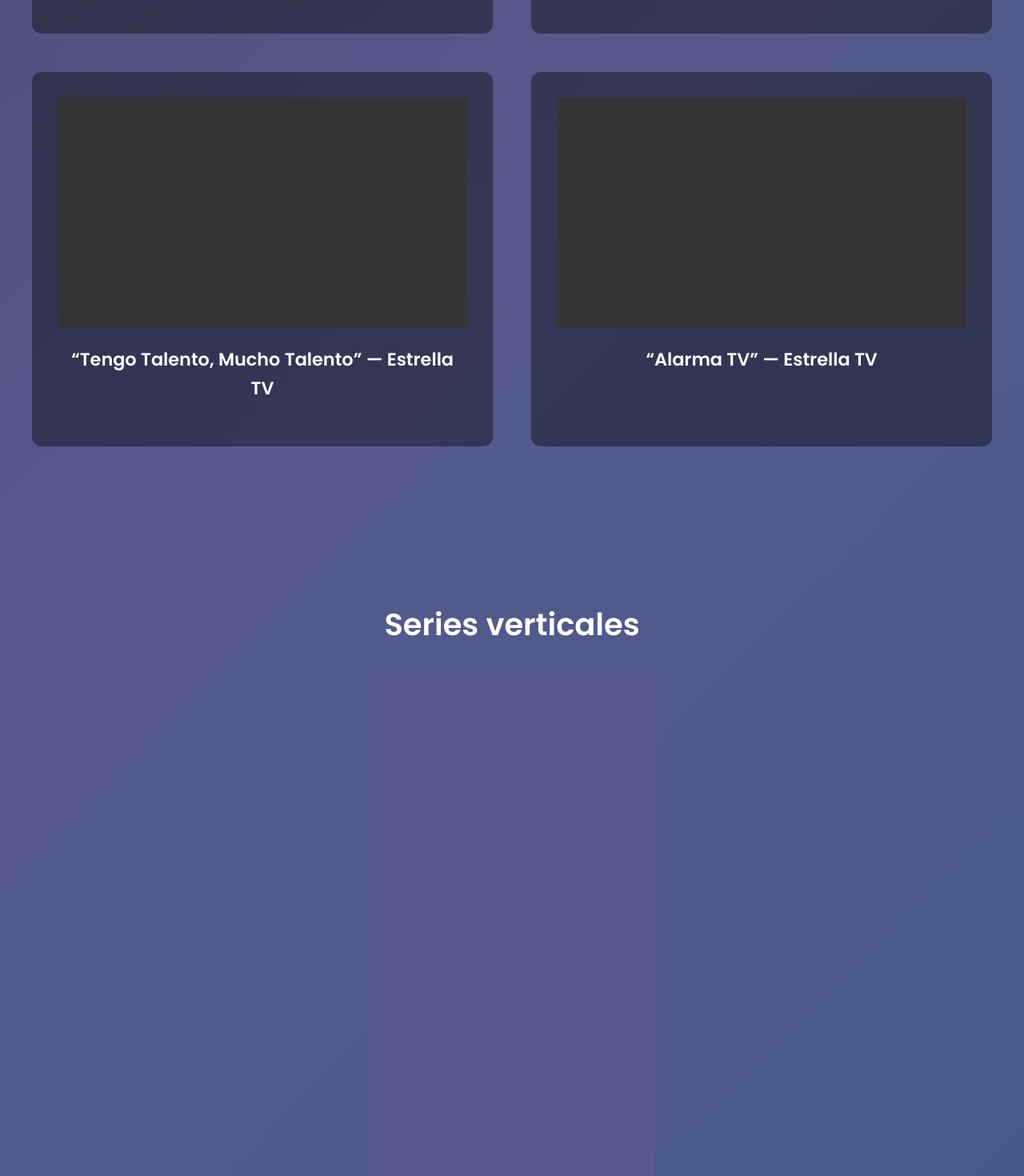
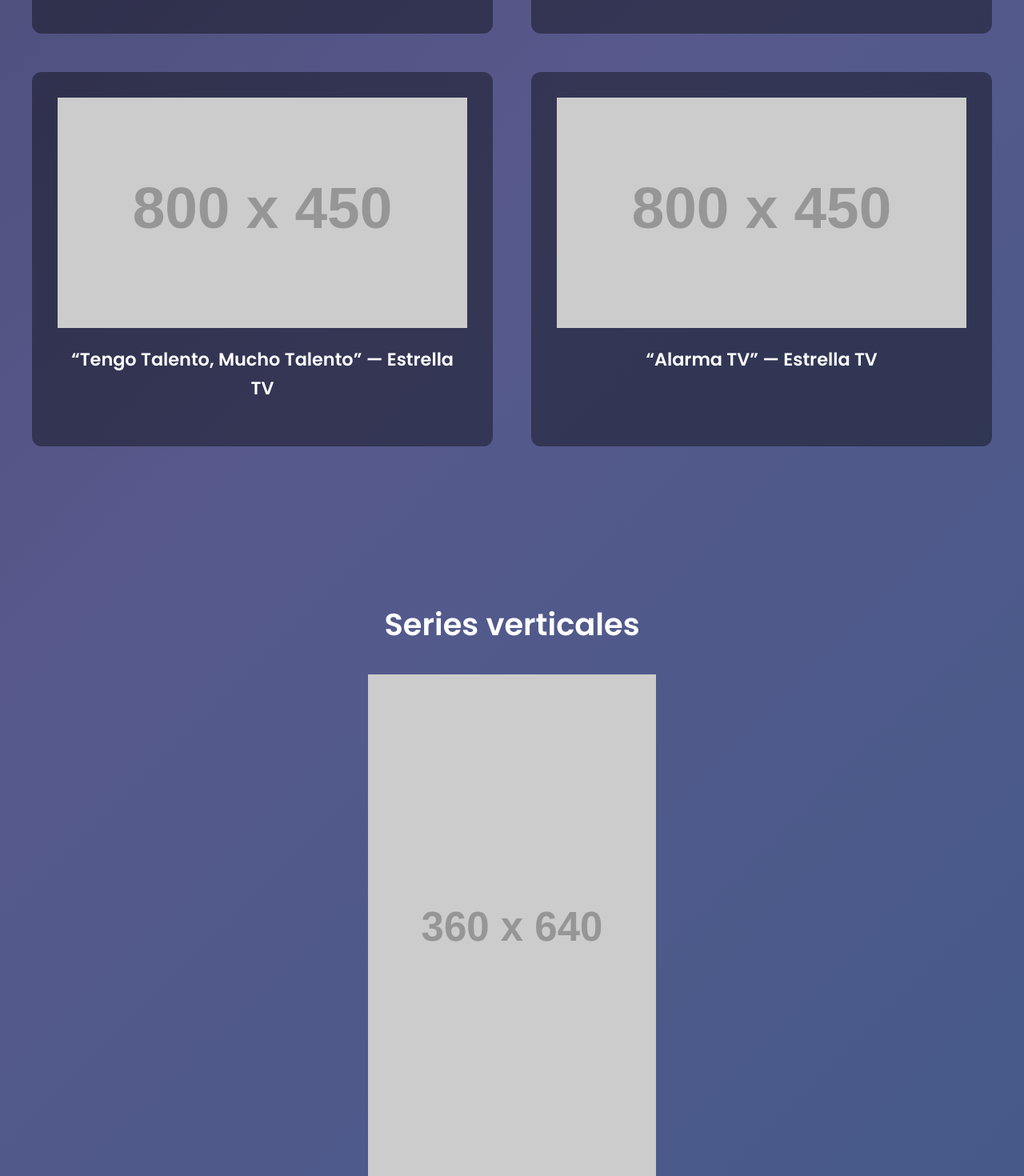
Before and after one commit to Jamon1405/Reto90Dias, a Next.js app: page /contenido in a window 1280 px wide. Shown: the part 620-2090 px from the top of the page at 80% size. Built offline with nearby package versions, Linux system fonts and the light colour scheme.

Commit message:
Add placeholder images for featured and vertical series

```diff
--- a/src/components/ProduccionesDestacadas.js
+++ b/src/components/ProduccionesDestacadas.js
@@ -4,19 +4,43 @@ const content = {
   es: {
     title: 'Producciones destacadas',
     items: [
-      '“El Reto de Creadores” — YouTube Originals',
-      '“Mamá ya es mi Casa” — TelevisaUnivision',
-      '“Tengo Talento, Mucho Talento” — Estrella TV',
-      '“Alarma TV” — Estrella TV',
+      {
+        title: '“El Reto de Creadores” — YouTube Originals',
+        image: 'https://placehold.co/800x450',
+      },
+      {
+        title: '“Mamá ya es mi Casa” — TelevisaUnivision',
+        image: 'https://placehold.co/800x450',
+      },
+      {
+        title: '“Tengo Talento, Mucho Talento” — Estrella TV',
+        image: 'https://placehold.co/800x450',
+      },
+      {
+        title: '“Alarma TV” — Estrella TV',
+        image: 'https://placehold.co/800x450',
+      },
     ],
   },
   en: {
     title: 'Featured productions',
     items: [
-      '“El Reto de Creadores” — YouTube Originals',
-      '“Mamá ya es mi Casa” — TelevisaUnivision',
-      '“Tengo Talento, Mucho Talento” — Estrella TV',
-      '“Alarma TV” — Estrella TV',
+      {
+        title: '“El Reto de Creadores” — YouTube Originals',
+        image: 'https://placehold.co/800x450',
+      },
+      {
+        title: '“Mamá ya es mi Casa” — TelevisaUnivision',
+        image: 'https://placehold.co/800x450',
+      },
+      {
+        title: '“Tengo Talento, Mucho Talento” — Estrella TV',
+        image: 'https://placehold.co/800x450',
+      },
+      {
+        title: '“Alarma TV” — Estrella TV',
+        image: 'https://placehold.co/800x450',
+      },
     ],
   },
 };
@@ -28,9 +52,9 @@ export default function ProduccionesDestacadas({ lang = 'es' }) {
       <h2 className={styles.title}>{t.title}</h2>
       <ul className={styles.list}>
         {t.items.map((i) => (
-          <li key={i} className={styles.item}>
-            <div className={styles.videoPlaceholder} />
-            <p>{i}</p>
+          <li key={i.title} className={styles.item}>
+            <img src={i.image} alt={i.title} className={styles.image} />
+            <p>{i.title}</p>
           </li>
         ))}
       </ul>
--- a/src/components/ProduccionesDestacadas.module.css
+++ b/src/components/ProduccionesDestacadas.module.css
@@ -27,11 +27,12 @@
   border-radius: 12px;
 }
 
-.videoPlaceholder {
+.image {
   width: 100%;
   aspect-ratio: 16 / 9;
-  background: #333;
+  object-fit: cover;
   margin-bottom: 1rem;
+  display: block;
 }
 
 .item p {
--- a/src/components/SeriesVerticales.js
+++ b/src/components/SeriesVerticales.js
@@ -3,11 +3,29 @@ import styles from './SeriesVerticales.module.css';
 const content = {
   es: {
     title: 'Series verticales',
-    items: ['“El Secreto” — Suspenso en 9:16', '“Detrás del Reto” — Acceso exclusivo'],
+    items: [
+      {
+        title: '“El Secreto” — Suspenso en 9:16',
+        image: 'https://placehold.co/360x640',
+      },
+      {
+        title: '“Detrás del Reto” — Acceso exclusivo',
+        image: 'https://placehold.co/360x640',
+      },
+    ],
   },
   en: {
     title: 'Vertical series',
-    items: ['“El Secreto” — 9:16 thriller', '“Behind the Challenge” — Exclusive access'],
+    items: [
+      {
+        title: '“El Secreto” — 9:16 thriller',
+        image: 'https://placehold.co/360x640',
+      },
+      {
+        title: '“Behind the Challenge” — Exclusive access',
+        image: 'https://placehold.co/360x640',
+      },
+    ],
   },
 };
 
@@ -18,9 +36,9 @@ export default function SeriesVerticales({ lang = 'es' }) {
       <h2 className={styles.title}>{t.title}</h2>
       <ul className={styles.list}>
         {t.items.map((i) => (
-          <li key={i} className={styles.item}>
-            <div className={styles.videoPlaceholder} />
-            <p>{i}</p>
+          <li key={i.title} className={styles.item}>
+            <img src={i.image} alt={i.title} className={styles.image} />
+            <p>{i.title}</p>
           </li>
         ))}
       </ul>
--- a/src/components/SeriesVerticales.module.css
+++ b/src/components/SeriesVerticales.module.css
@@ -22,12 +22,13 @@
   text-align: center;
 }
 
-.videoPlaceholder {
+.image {
   width: 100%;
   max-width: 480px;
   aspect-ratio: 9 / 16;
-  background: #57598c;
+  object-fit: cover;
   margin-bottom: 1rem;
+  display: block;
 }
 
 .item p {
```
